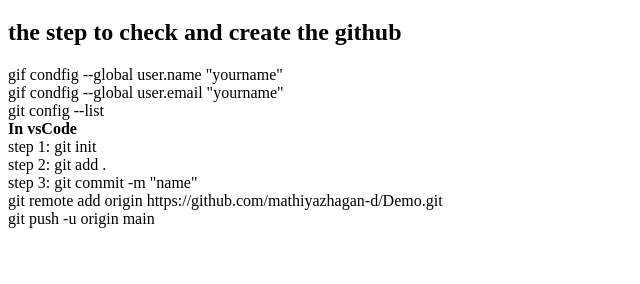
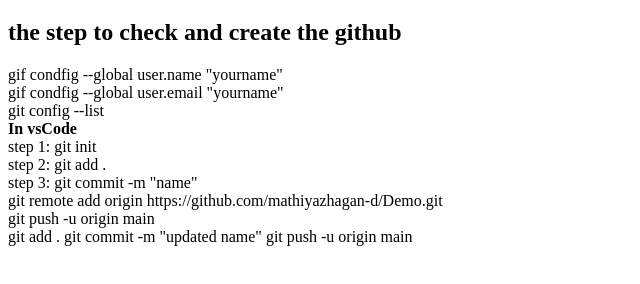
Before and after one commit to mathiyazhagan-d/Demo, a plain HTML site: page index.html in a window 1280 px wide. Shown: the part 62-346 px from the top of the page, without its empty margins (0-640 px from the left). Drawn offline with Linux system fonts and the light colour scheme.

Commit message:
changedemmo

```diff
--- a/index.html
+++ b/index.html
@@ -16,7 +16,8 @@ git config --list<br>
 step 1: git init<br>
 step 2: git add .<br>
 step 3: git commit -m "name"<br>git remote add origin https://github.com/mathiyazhagan-d/Demo.git<br>
-git push -u origin main
+git push -u origin main<br>
+git add .   git commit -m "updated name"   git push -u origin main
 
     </p>
 </body>
```
